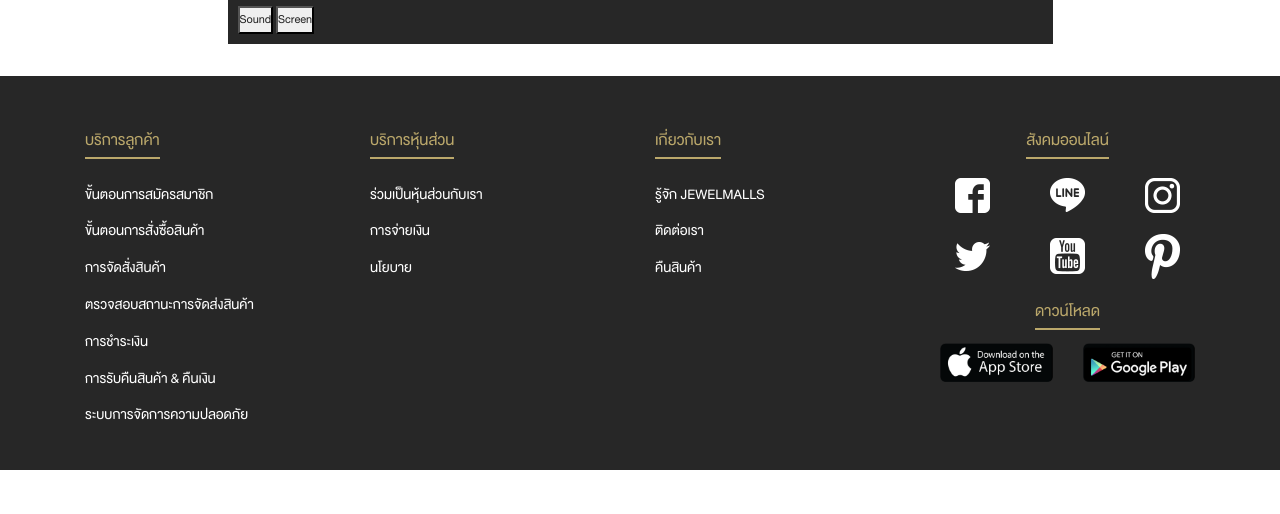
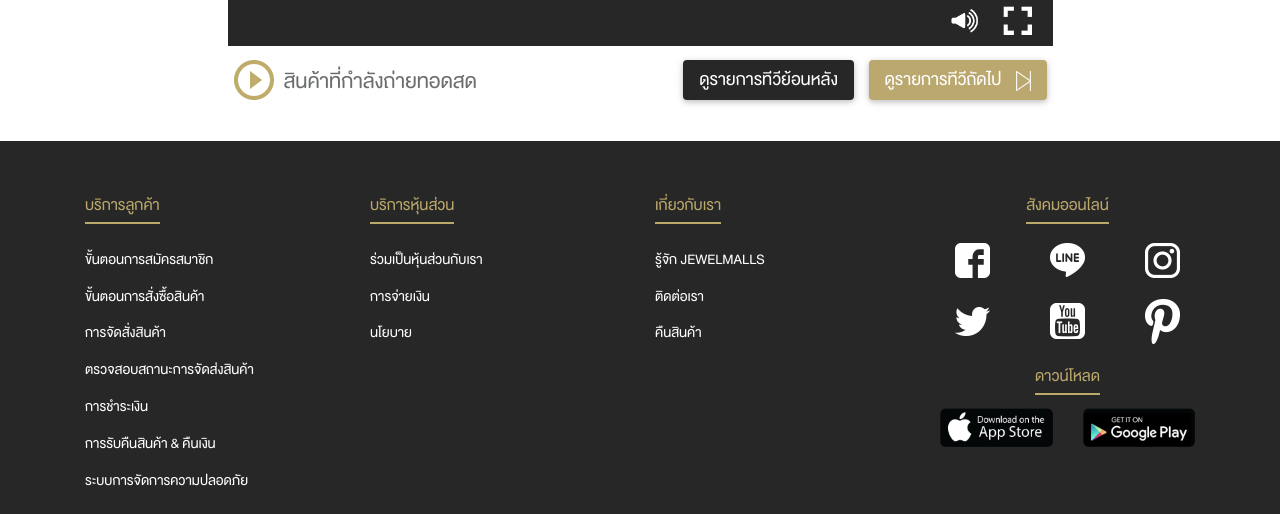
Before and after one commit to 2b-dev/jewelmalls, a website: page index.html in a window 1280 px wide. Shown: the part 591-1105 px from the top of the page. Before the commit the page ends 1061 px from the top, so only its background shows below. Drawn offline with nearby package versions, Linux system fonts and the light colour scheme.

Commit message:
add section live

```diff
--- a/css/style.css
+++ b/css/style.css
@@ -791,12 +791,32 @@ nav li:hover a {
   line-height: 1em;
   color: #ffffff;
 }
+.btn-gold-jawel:hover, .btn-gold-jawel:active{
+  color: #272727;
+}
 .btn-black-jawel {
   background-color: #272727;
   border-radius: 0.25rem;
   font-size: 1.5em;
   line-height: 1em;
   color: #ffffff;
+}
+.btn-black-jawel:hover, .btn-black-jawel:active{
+  color: #bba86f;
+}
+.btn-text-live{
+  font-size: 1.8em;
+  padding: 0;
+  box-shadow: none;
+  display: flex;
+  color: #6D6E70;
+  font-weight: 500;
+}
+.btn-text-live img {
+  margin-right: 10px;
+}
+.btn-text-live:hover, .btn-text-live.active{
+  box-shadow: none;
 }
 .bag-item {
   padding: 1rem;
@@ -805,6 +825,26 @@ nav li:hover a {
   position: relative;
   color: #272727;
   border-bottom: 1px solid #d9d9d9;
+}
+.control-video{
+  text-align: right;
+}
+.btn-sound, .btn-screen{
+  background-color: transparent;
+  outline: none;
+  width: 30px;
+  height: 30px;
+  border: none;
+  margin-right: 10px;
+  margin-left: 10px;
+}
+.btn-sound img, .btn-screen img{
+  width: 100%;
+  max-width: 100%;
+}
+.icon-next-video{
+  width: 15px;
+  margin-left: 10px;
 }
 @media (max-width: 699px) {
   header {
--- a/index.html
+++ b/index.html
@@ -595,16 +595,28 @@
         <div class="row justify-content-center">
           <div class="col-12 col-md-10 col-lg-9">
             <div class="box-video">
-              <video class="video" autoplay muted>
+              <video id="index-video" class="video" autoplay muted>
                 <source src="./img/mov_bbb.mp4" type="video/mp4">
               </video>
               <div class="control-video">
                 <button class="btn-sound">
-                  Sound
+                  <img src="./img/icon-sound.png">
                 </button>
-                <button class="btn-screen">
-                  Screen
+                <button class="btn-screen" onclick="openFullscreen(this);">
+                  <img src="./img/icon-fullscreen.png">
                 </button>
+              </div>
+            </div>
+          </div>
+          <div class="col-12 col-md-10 col-lg-9 mt-2">
+            <div class="row">
+              <div class="col-12 col-lg-5 d-flex align-items-center ">
+                <button class="btn btn-text-live"><img src="./img/icon-video-live.png" class="icon-video-live">สินค้าที่กำลังถ่ายทอดสด</button>
+              </div>
+              <div class="col-12 col-lg-7  text-right">
+                <button class="btn btn-black-jawel px-3 py-2">ดูรายการทีวีย้อนหลัง</button>
+                <button class="btn btn-gold-jawel px-3 py-2">ดูรายการทีวีถัดไป <img src="./img/icon-next-video.png"
+                    class="icon-next-video"></button>
               </div>
             </div>
           </div>
--- a/js/mainjs.js
+++ b/js/mainjs.js
@@ -56,10 +56,39 @@ $(".for-bag").on("click", function() {
   $(".bag-side").toggleClass("bag-side-open");
   $("body").toggleClass("open-bag-side");
 });
+$(".btn-sound").on("click", function() {
+  var video_selected = $(this)
+    .parent()
+    .parent()
+    .find("video");
+  if (video_selected.prop("muted") == false) {
+    video_selected.prop("muted", true);
+  } else {
+    video_selected.prop("muted", false);
+  }
+});
+/*$(".btn-screen").on("click", function() {
+  var elem = $(this)
+    .parent()
+    .parent()
+    .find("video");
+  if (elem.requestFullscreen) {
+    elem.requestFullscreen();
+  } else if (elem.mozRequestFullScreen) {
+    elem.mozRequestFullScreen();
+  } else if (elem.webkitRequestFullscreen) {
+    elem.webkitRequestFullscreen();
+  } else if (elem.msRequestFullscreen) {
+    elem.msRequestFullscreen();
+  }
+});*/
 
-function openFullscreen(video_selected) {
-
-  var elem = video_selected;
+function openFullscreen(el) {
+  /*var elem = $(el)
+    .parent()
+    .parent()
+    .find("video");*/
+  var elem = document.getElementById("index-video");
   if (elem.requestFullscreen) {
     elem.requestFullscreen();
   } else if (elem.mozRequestFullScreen) {
```
Also changed, not shown: img/icon-fullscreen.png (added), img/icon-next-video.png (added), img/icon-sound.png (added), img/icon-video-live.png (added).
